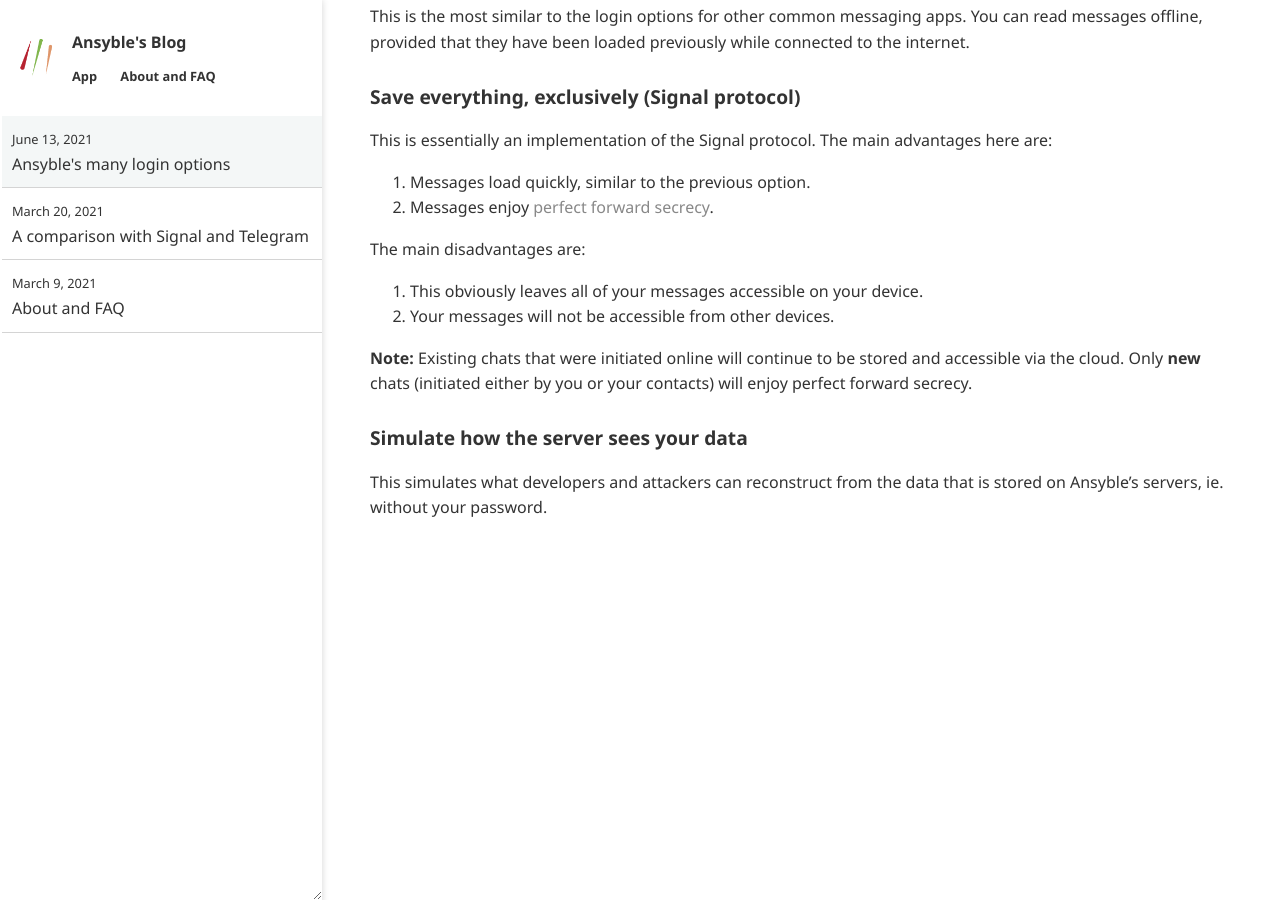
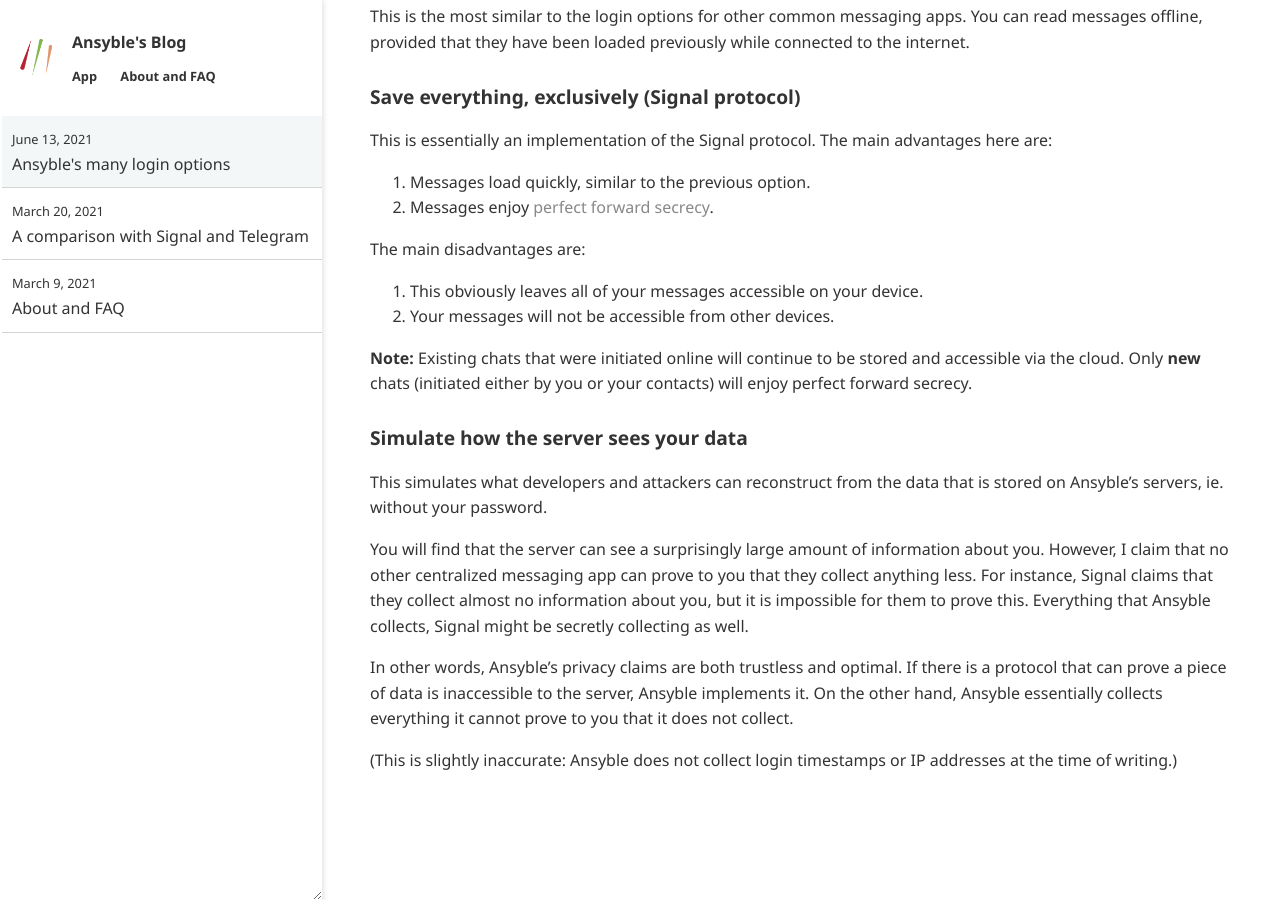
Before and after one commit to ansyblenetwork/ansybleblog, a Jekyll site: the page built from _posts/2021-06-13-login-options.md, in a window 1280 px wide and 900 px high, scrolled down 590 px. Built offline with Jekyll 4.4.1, drawn with Linux system fonts in a browser that asks for light colours; before the commit the page ends 1237 px from its top, so only the background shows below that.

Commit message:
Update 2021-06-13-login-options.md

```diff
--- a/_posts/2021-06-13-login-options.md
+++ b/_posts/2021-06-13-login-options.md
@@ -35,3 +35,9 @@
 ### Simulate how the server sees your data
 
 This simulates what developers and attackers can reconstruct from the data that is stored on Ansyble's servers, ie. without your password.
+
+You will find that the server can see a surprisingly large amount of information about you. However, I claim that no other centralized messaging app can prove to you that they collect anything less. For instance, Signal claims that they collect almost no information about you, but it is impossible for them to prove this. Everything that Ansyble collects, Signal might be secretly collecting as well.
+
+In other words, Ansyble's privacy claims are both trustless and optimal. If there is a protocol that can prove a piece of data is inaccessible to the server, Ansyble implements it. On the other hand, Ansyble essentially collects everything it cannot prove to you that it does not collect.
+
+(This is slightly inaccurate: Ansyble does not collect login timestamps or IP addresses at the time of writing.)
```
